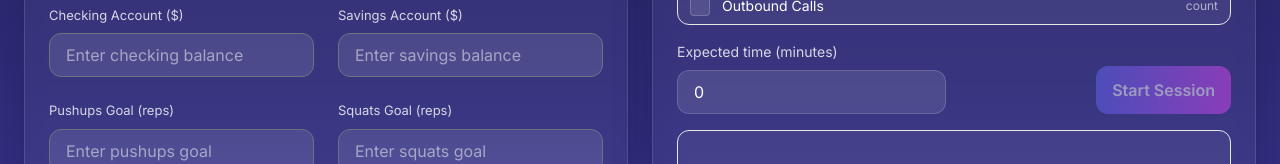
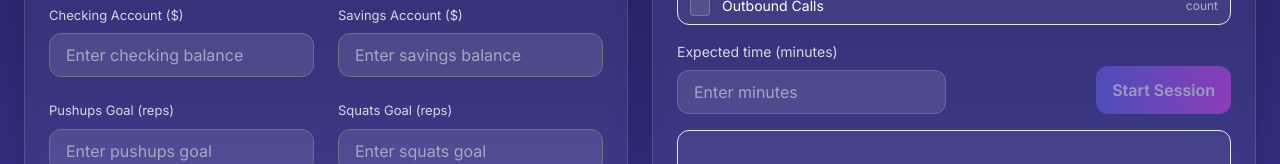
Before and after one commit to Club3006/vibe-code-tracker, a React (Vite) app: page / in a window 1280 px wide. Shown: the part 469-633 px from the top of the page. Built offline with nearby package versions, Linux system fonts and the light colour scheme; no server answers.

Commit message:
Fix expected time input: remove zero default, use text input with placeholder

```diff
--- a/src/components/InlineFocusSession.tsx
+++ b/src/components/InlineFocusSession.tsx
@@ -10,7 +10,7 @@ export default function InlineFocusSession() {
   const [uid, setUid] = useState<string>("");
   const [date] = useState(todayKey());
   const [chosen, setChosen] = useState<TaskKey[]>([]);
-  const [expected, setExpected] = useState<number>(0);
+  const [expected, setExpected] = useState<string>("");
   const [sessionId, setSessionId] = useState<string | null>(null);
   const [showSummary, setShowSummary] = useState(false);
 
@@ -23,7 +23,7 @@ export default function InlineFocusSession() {
     console.log('🚀 Starting session with:', { uid, date, chosen, expected_minutes: expected });
     try {
       const id = await createSession(uid, date, {
-        uid, date, chosen, expected_minutes: expected, started_at: Date.now()
+        uid, date, chosen, expected_minutes: Number(expected), started_at: Date.now()
       });
       console.log('✅ Session created with ID:', id);
       setSessionId(id);
@@ -80,9 +80,10 @@ export default function InlineFocusSession() {
               <div className="vc-label">Expected time (minutes)</div>
               <input
                 className="vc-input text-white"
-                type="number"
+                type="text"
+                placeholder="Enter minutes"
                 value={expected}
-                onChange={e => setExpected(Math.max(0, Number(e.target.value)||0))}
+                onChange={e => setExpected(e.target.value)}
               />
             </label>
             <div className="flex sm:justify-end">
@@ -90,7 +91,7 @@ export default function InlineFocusSession() {
                 <button
                   className="vc-btn"
                   onClick={start}
-                  disabled={!chosen.length || expected <= 0}
+                  disabled={!chosen.length || !expected || Number(expected) <= 0}
                 >
                   Start Session
                 </button>
@@ -104,7 +105,7 @@ export default function InlineFocusSession() {
         {/* Row 2: TIMER CONTAINER (fixed height) */}
         <div className="rounded-xl border border-white/12 bg-white/5 h-full px-4 py-3 flex">
           {sessionId && (
-            <PomodoroTimer minutes={expected} onFinish={onTimerFinish} />
+            <PomodoroTimer minutes={Number(expected)} onFinish={onTimerFinish} />
           )}
         </div>
 
@@ -122,7 +123,7 @@ export default function InlineFocusSession() {
       <SessionSummary
         open={showSummary}
         chosen={chosen}
-        expected={expected}
+        expected={Number(expected)}
         onClose={() => setShowSummary(false)}
         onSubmit={saveResults}
       />
```
